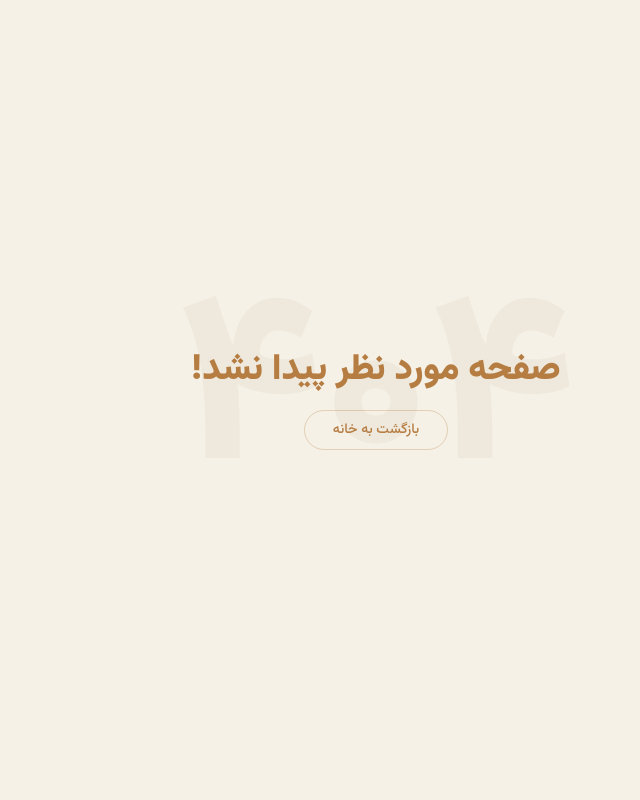
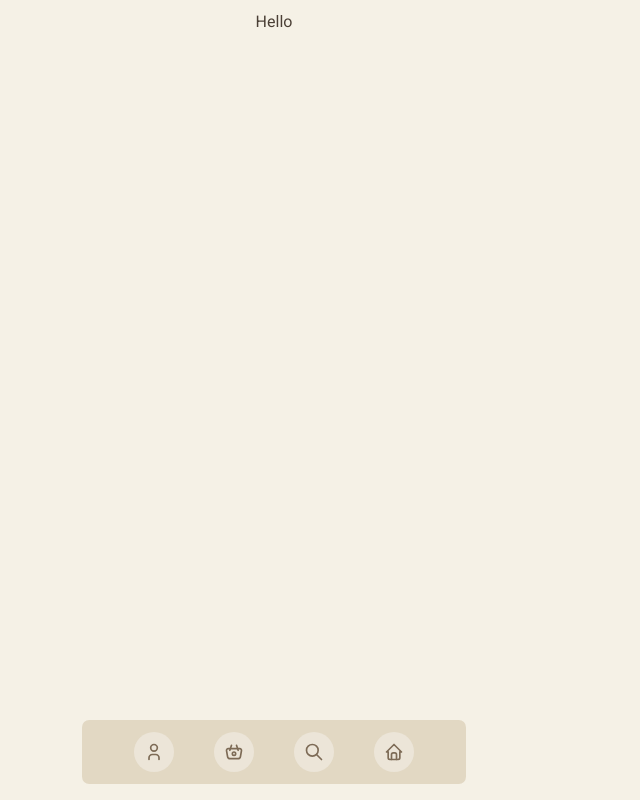
Before and after one commit to MojtabaOnTheNet/Ella-Cookie-Shop, a Next.js app: page /cart in a window 1280 px wide. Before the commit this address had no page. Shown: the whole page, without its empty margins (395-1035 px from the left). Built offline with nearby package versions, Linux system fonts and the light colour scheme.

Commit message:
Add bottom navbar for main website section

```diff
--- /dev/null
+++ b/app/(main)/_components/bottom-navbar.tsx
@@ -0,0 +1,43 @@
+import React from "react"
+import { FloatingDock } from "@/components/ui/floating-dock"
+import {
+  IconBasket,
+  IconBrandGithub,
+  IconBrandX,
+  IconExchange,
+  IconHome,
+  IconNewSection,
+  IconSearch,
+  IconTerminal2,
+  IconUser,
+} from "@tabler/icons-react"
+
+export function BottomNavbar() {
+  const links = [
+    {
+      title: "خانه",
+      icon: <IconHome className="h-full w-full text-muted-foreground" />,
+      href: "#",
+    },
+    {
+      title: "جستجو",
+      icon: <IconSearch className="h-full w-full text-muted-foreground" />,
+      href: "#",
+    },
+    {
+      title: "سبد خرید",
+      icon: <IconBasket className="h-full w-full text-muted-foreground" />,
+      href: "#",
+    },
+    {
+      title: "اکانت",
+      icon: <IconUser className="h-full w-full text-muted-foreground" />,
+      href: "#",
+    },
+  ]
+  return (
+    <div className="fixed inset-x-0 bottom-0 z-50 m-5 mx-auto h-15 max-w-[90%] rounded-3xl transition-all duration-300 md:max-w-sm">
+      <FloatingDock items={links} />
+    </div>
+  )
+}
--- /dev/null
+++ b/app/(main)/cart/page.tsx
@@ -0,0 +1,5 @@
+const Page = () => {
+  return <div className="flex items-center justify-center">Hello</div>
+}
+
+export default Page
--- /dev/null
+++ b/app/(main)/layout.tsx
@@ -0,0 +1,10 @@
+import { BottomNavbar } from "./_components/bottom-navbar"
+
+export default function Layout({ children }: { children: React.ReactNode }) {
+  return (
+    <div className="m-3">
+      {children}
+      <BottomNavbar />
+    </div>
+  )
+}
--- /dev/null
+++ b/components/ui/floating-dock.tsx
@@ -0,0 +1,139 @@
+"use client"
+/**
+ * Note: Use position fixed according to your needs
+ * Desktop navbar is better positioned at the bottom
+ * Mobile navbar is better positioned at bottom right.
+ **/
+
+import { cn } from "@/lib/utils"
+import { IconLayoutNavbarCollapse } from "@tabler/icons-react"
+import {
+  AnimatePresence,
+  MotionValue,
+  motion,
+  useMotionValue,
+  useSpring,
+  useTransform,
+} from "motion/react"
+
+import { useRef, useState } from "react"
+
+export const FloatingDock = ({
+  items,
+  desktopClassName,
+}: {
+  items: { title: string; icon: React.ReactNode; href: string }[]
+  desktopClassName?: string
+}) => {
+  return (
+    <>
+      <FloatingDockDesktop items={items} className={desktopClassName} />
+    </>
+  )
+}
+
+const FloatingDockDesktop = ({
+  items,
+  className,
+}: {
+  items: { title: string; icon: React.ReactNode; href: string }[]
+  className?: string
+}) => {
+  let mouseX = useMotionValue(Infinity)
+  return (
+    <motion.div
+      onMouseMove={(e) => mouseX.set(e.pageX)}
+      onMouseLeave={() => mouseX.set(Infinity)}
+      className={cn(
+        "mx-auto flex h-16 items-end justify-center gap-10 rounded-2xl bg-secondary px-4 pb-3",
+        className
+      )}
+    >
+      {items.map((item) => (
+        <IconContainer mouseX={mouseX} key={item.title} {...item} />
+      ))}
+    </motion.div>
+  )
+}
+
+function IconContainer({
+  mouseX,
+  title,
+  icon,
+  href,
+}: {
+  mouseX: MotionValue
+  title: string
+  icon: React.ReactNode
+  href: string
+}) {
+  let ref = useRef<HTMLDivElement>(null)
+
+  let distance = useTransform(mouseX, (val) => {
+    let bounds = ref.current?.getBoundingClientRect() ?? { x: 0, width: 0 }
+
+    return val - bounds.x - bounds.width / 2
+  })
+
+  let widthTransform = useTransform(distance, [-150, 0, 150], [40, 80, 40])
+  let heightTransform = useTransform(distance, [-150, 0, 150], [40, 80, 40])
+
+  let widthTransformIcon = useTransform(distance, [-150, 0, 150], [20, 40, 20])
+  let heightTransformIcon = useTransform(distance, [-150, 0, 150], [20, 40, 20])
+
+  let width = useSpring(widthTransform, {
+    mass: 0.1,
+    stiffness: 150,
+    damping: 12,
+  })
+  let height = useSpring(heightTransform, {
+    mass: 0.1,
+    stiffness: 150,
+    damping: 12,
+  })
+
+  let widthIcon = useSpring(widthTransformIcon, {
+    mass: 0.1,
+    stiffness: 150,
+    damping: 12,
+  })
+  let heightIcon = useSpring(heightTransformIcon, {
+    mass: 0.1,
+    stiffness: 150,
+    damping: 12,
+  })
+
+  const [hovered, setHovered] = useState(false)
+
+  return (
+    <a href={href} className="flex flex-col items-center justify-center gap-1">
+      <motion.div
+        ref={ref}
+        style={{ width, height }}
+        onMouseEnter={() => setHovered(true)}
+        onMouseLeave={() => setHovered(false)}
+        className="relative flex aspect-square items-center justify-center rounded-full bg-muted"
+      >
+        <AnimatePresence>
+          {hovered && (
+            <motion.div
+              initial={{ opacity: 0, y: 10, x: "-50%" }}
+              animate={{ opacity: 1, y: 0, x: "-50%" }}
+              exit={{ opacity: 0, y: 2, x: "-50%" }}
+              className="bg-muted-forground absolute -top-8 w-fit rounded-full border px-2 py-0.5 text-sm whitespace-pre text-muted-foreground"
+            >
+              {title}
+            </motion.div>
+          )}
+        </AnimatePresence>
+        <motion.div
+          style={{ width: widthIcon, height: heightIcon }}
+          className="flex items-center justify-center"
+        >
+          {icon}
+        </motion.div>
+      </motion.div>
+      <div className="text-sm font-medium md:hidden">{title}</div>
+    </a>
+  )
+}
--- a/package.json
+++ b/package.json
@@ -13,6 +13,7 @@
   },
   "dependencies": {
     "@mantine/hooks": "^9.4.0",
+    "@tabler/icons-react": "^3.44.0",
     "class-variance-authority": "^0.7.1",
     "clsx": "^2.1.1",
     "hamburgers": "^1.2.1",
```
Also changed, not shown: components.json, 1 other file (tests, documents, lock files or other folders).
